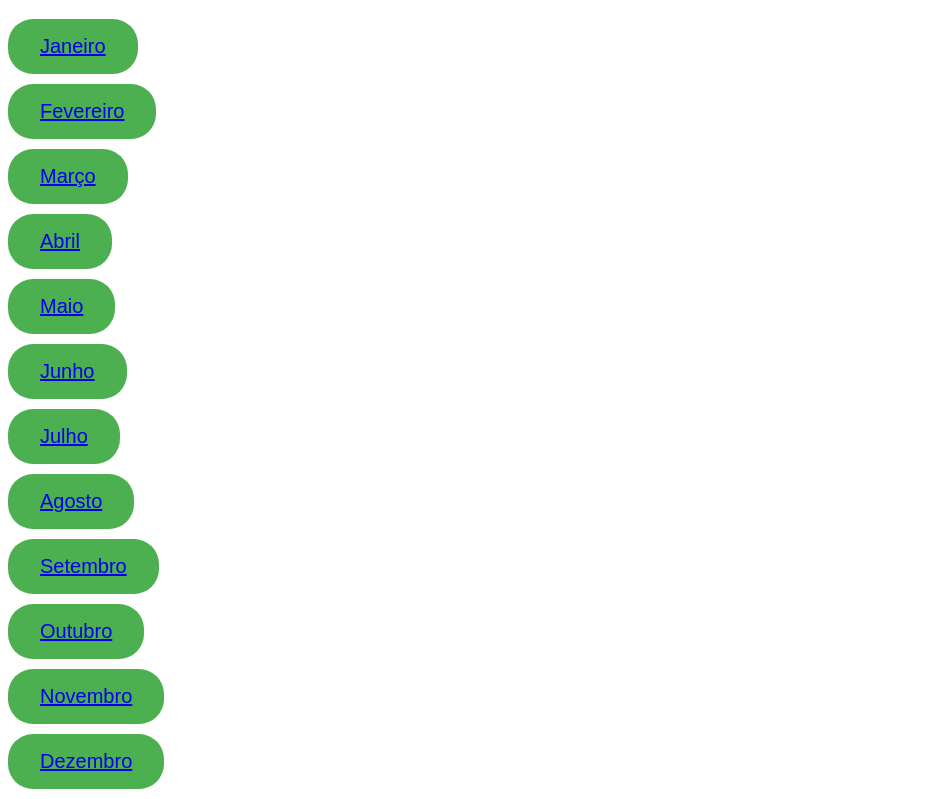
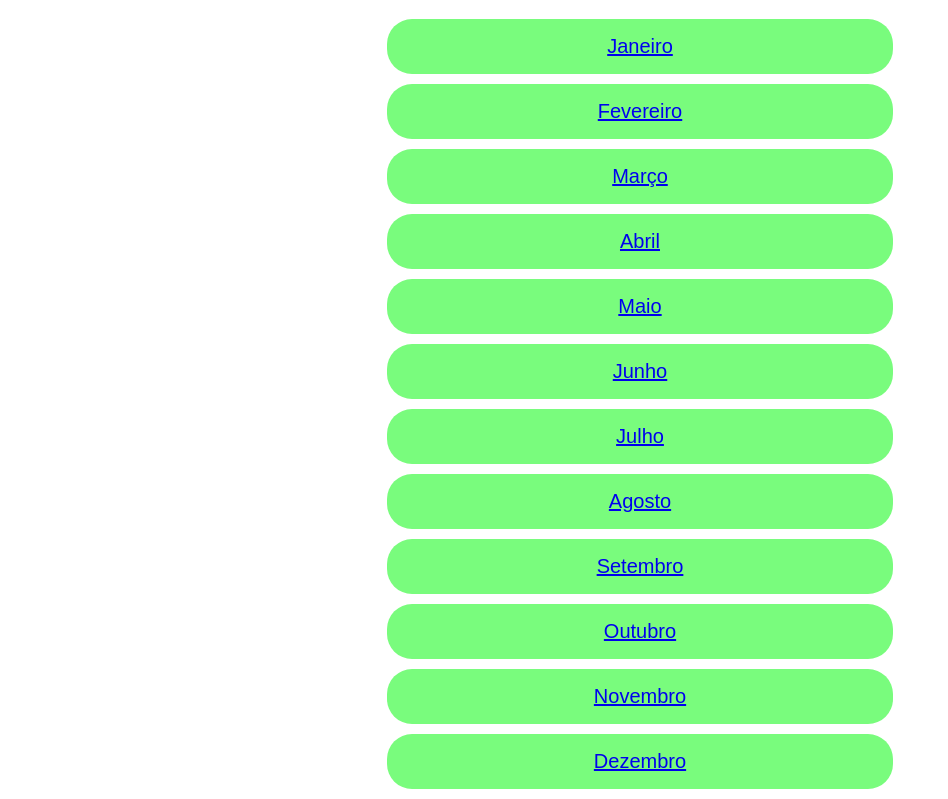
Before and after one commit to albanoxpto/DS, a plain HTML site: page index.html in a window 1280 px wide. Shown: the part 61-860 px from the top of the page, without its empty margins (0-948 px from the left). Drawn offline with Linux system fonts and the light colour scheme.

Commit message:
Update index.html

```diff
--- a/index.html
+++ b/index.html
@@ -12,7 +12,7 @@
 
 .button {
 
-  background-color: #4CAF50; /* Cor de fundo */
+  background-color: #79fc7d; /* Cor de fundo */
 
   border: none; /* Remove a borda */
 
@@ -28,15 +28,17 @@
 
   font-size: 20px; /* Tamanho da fonte */
 
-  margin: 10px 0; /* Margem */
+  margin: 10px auto; /* Margem */
 
-  -webkit-transition-duration: 0.4s; /* Duração da transição */
+  -webkit-transition-duration: 0.2s; /* Duração da transição */
 
-  transition-duration: 0.4s; /* Duração da transição */
+  transition-duration: 0.2s; /* Duração da transição */
 
   cursor: pointer; /* Altera o cursor quando passa o mouse */
 
   border-radius: 25px; /* Arredondamento da borda */
+
+  width: 40%; /* Largura do botão */
 
 }
 
@@ -44,9 +46,9 @@
 
 .button:hover {
 
-  background-color: #3e8e41; /* Cor de fundo */
+  background-color: #06f70e; /* Cor de fundo */
 
-  transform: scale(1.1); /* Aumenta o tamanho */
+  transform: scale(1.2); /* Aumenta o tamanho */
 
 }
 
```
